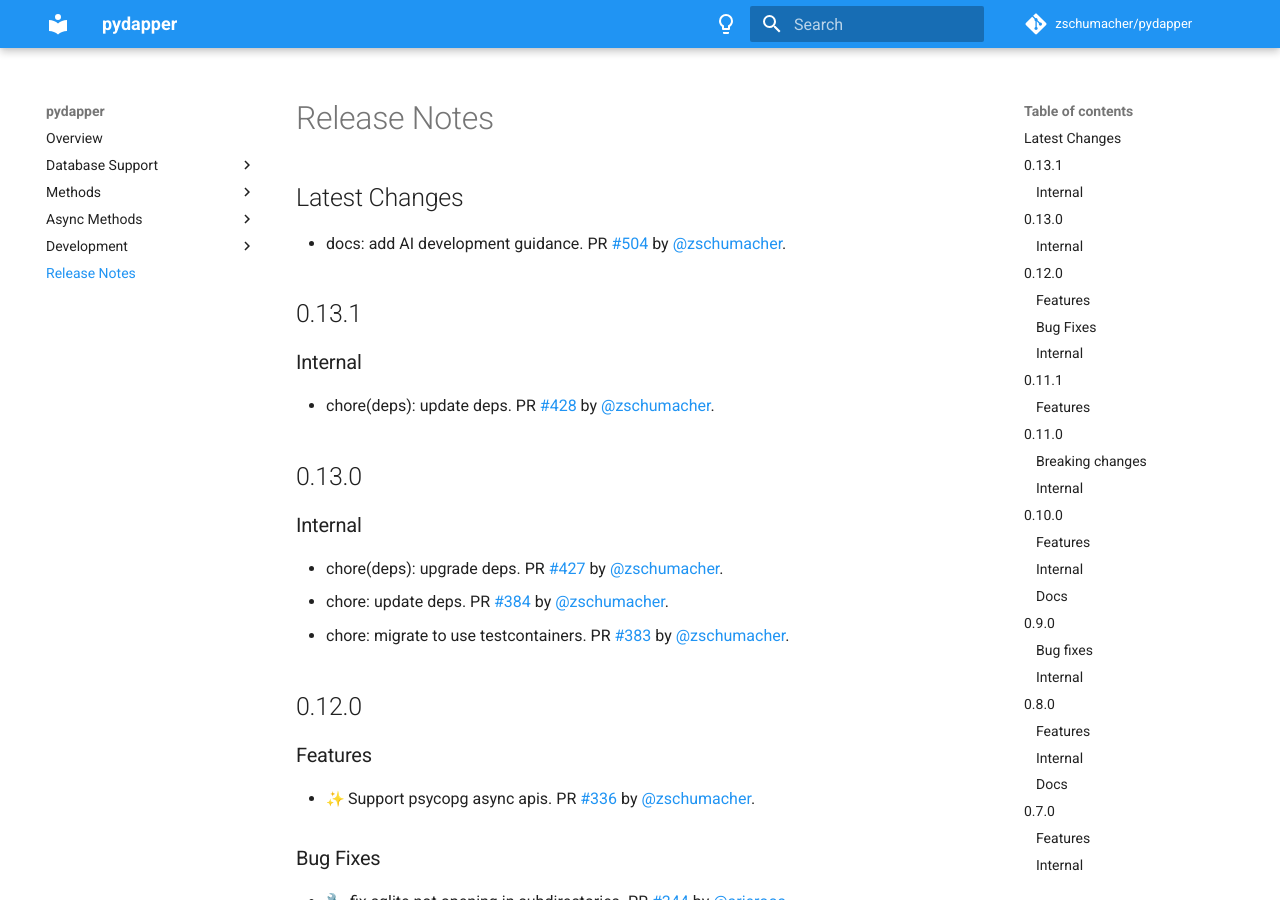
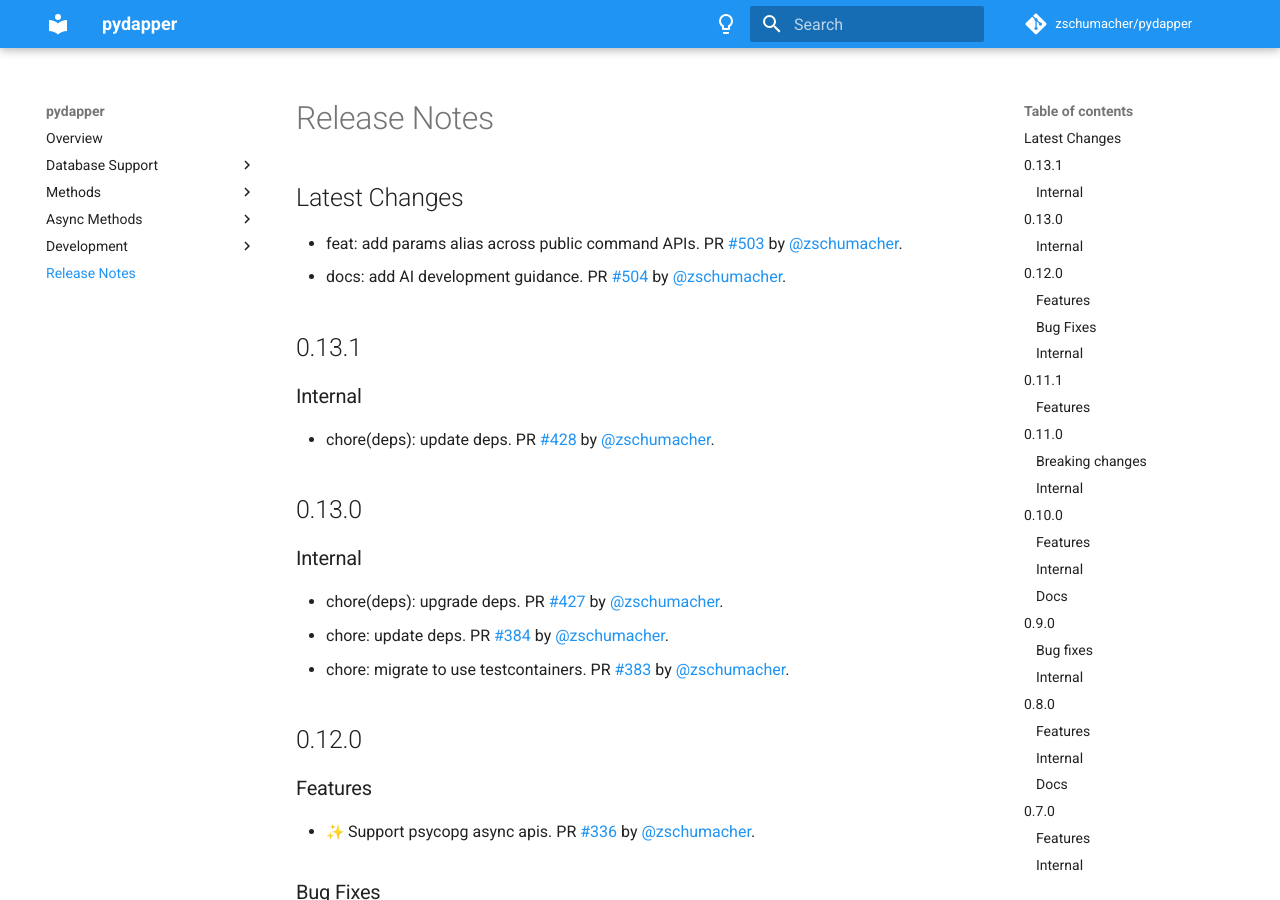
Before and after one commit to zschumacher/pydapper, an MkDocs documentation site: the page built from docs/release_notes.md, in a window 1280 px wide and 900 px high. Built offline with MkDocs 1.6.1 and Material for MkDocs 9.7.7, drawn with Linux system fonts in a browser that asks for light colours; emoji names are drawn with the system emoji font; comment, search, counter and statistics services are not loaded.

Commit message:
📝 Update release notes
[skip ci]

```diff
--- a/docs/release_notes.md
+++ b/docs/release_notes.md
@@ -1,5 +1,6 @@
 ## Latest Changes
 
+* feat: add params alias across public command APIs. PR [#503](https://github.com/zschumacher/pydapper/pull/503) by [@zschumacher](https://github.com/zschumacher).
 * docs: add AI development guidance. PR [#504](https://github.com/zschumacher/pydapper/pull/504) by [@zschumacher](https://github.com/zschumacher).
 
 ## 0.13.1
```
